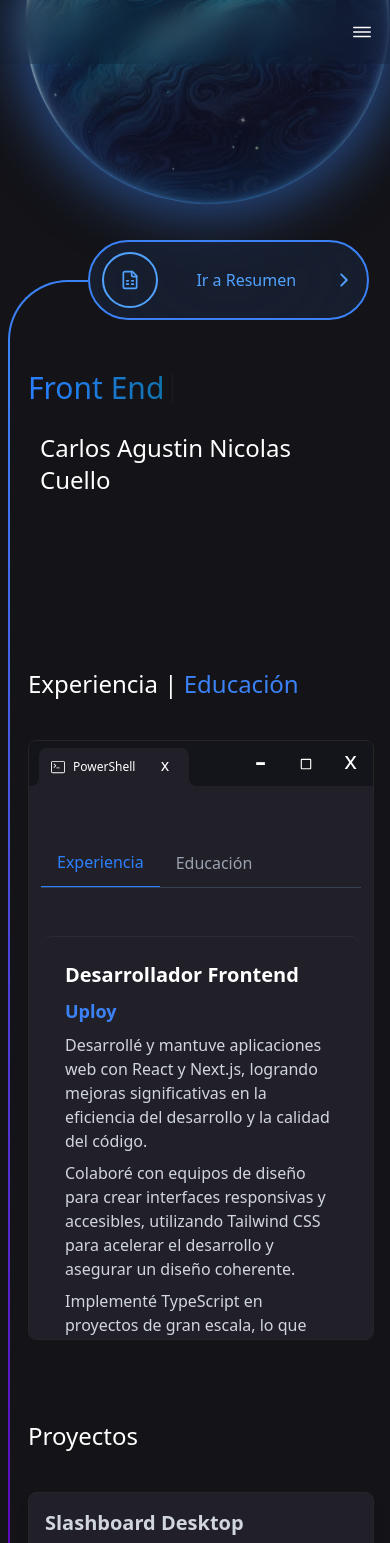
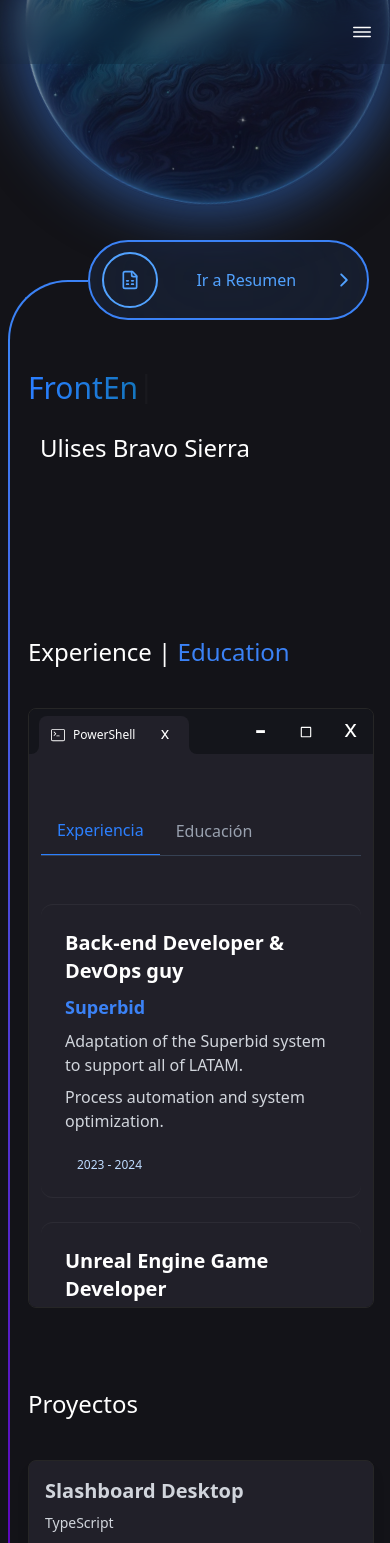
Before and after one commit to t3rry327/t3rry327-web, a React (Vite) app: page / in a window 390 px wide. Shown: the top 1543 px of the page. Built offline with nearby package versions, Linux system fonts and the light colour scheme; the HTML template or start-up script is replaced by a standard one.

Commit message:
tecnologias

```diff
--- a/src/components/common/experience.tsx
+++ b/src/components/common/experience.tsx
@@ -1,71 +1,137 @@
-import {motion} from "framer-motion";
-import {FaBriefcase, FaRocket} from "react-icons/fa";
+import { motion } from "framer-motion";
+import {
+  FaServer,
+  FaGamepad,
+  FaShieldAlt,
+  FaAndroid,
+  FaBug,
+  FaTools,
+} from "react-icons/fa";
 
 const experiences = [
   {
     id: 1,
-        title: "Desarrollador Frontend",
-        company: "Uploy",
-        period: "06/09/2023 - 26/11/2024",
+    title: "Back-end Developer & DevOps guy",
+    company: "Superbid",
+    period: "2023 - 2024",
     description: [
-            "Desarrollé y mantuve aplicaciones web con React y Next.js, logrando mejoras significativas en la eficiencia del desarrollo y la calidad del código.",
-            "Colaboré con equipos de diseño para crear interfaces responsivas y accesibles, utilizando Tailwind CSS para acelerar el desarrollo y asegurar un diseño coherente.",
-            "Implementé TypeScript en proyectos de gran escala, lo que mejoró la mantenibilidad del código y redujo errores en producción."
+      "Adaptation of the Superbid system to support all of LATAM.",
+      "Process automation and system optimization.",
     ],
-        icon: <FaRocket/>
+    icon: <FaServer />,
+  },
+  {
+    id: 2,
+    title: "Unreal Engine Game Developer",
+    company: "Stage1 Labs",
+    period: "2022 - 2024",
+    description: [
+      "I can't say anything, it's a game that hasn't been announced yet.",
+    ],
+    icon: <FaGamepad />,
   },
   {
     id: 3,
-        title: "Desarrollador Freelance",
-        company: "Aplicación de Tienda Online (Next.js Fullstack)",
-        period: "28/11/2024 - 30/12/2024",
+    title: "Vanguard Anti-Cheat Team",
+    company: "Riot Games",
+    period: "2021 - 2022",
     description: [
-            "Desarrollé una aplicación web fullstack para una tienda online utilizando Next.js, integrando React y Material UI para un frontend dinámico y funcional.",
-            "En el backend, implementé servicios con API Routes, gestioné la base de datos con MongoDB y Mongoose, y desarrollé funcionalidades como carrito de compras, manejo de usuarios, inventario y pedidos.",
-            "Para garantizar seguridad y eficiencia, utilicé JWT y OAuth en la autenticación y autoricé pagos a través de Stripe. Además, optimicé el rendimiento con imágenes mejoradas, SSR y SSG.",
-            "Trabajé estrechamente con el cliente para definir requerimientos, realizar pruebas y entregar una solución escalable y satisfactoria."
+      "Improvements in EFI cheat detection and security enhancements.",
     ],
-        icon: <FaBriefcase/>
+    icon: <FaShieldAlt />,
+  },
+  {
+    id: 4,
+    title: "Android Java Developer",
+    company: "Jubbler Technologies",
+    period: "2021 - 2021",
+    description: [
+      "Added functionalities and fixed existing issues in the mobile billing system.",
+    ],
+    icon: <FaAndroid />,
+  },
+  {
+    id: 5,
+    title: "Trainee Java Developer",
+    company: "NeuralSoft",
+    period: "2021 - 2021",
+    description: [
+      "Fixed a critical bug that caused the ERP RAM usage to reach approximately 1 TB.",
+    ],
+    icon: <FaBug />,
+  },
+  {
+    id: 6,
+    title: "Technical Support",
+    company: "Bluefish",
+    period: "2019 - 2020",
+    description: [
+      "Performed maintenance and installation tasks for hardware, software, networks, and infrastructure.",
+    ],
+    icon: <FaTools />,
   },
 ];
 
 const itemVariants = {
   hidden: { opacity: 0, x: -50 },
-    visible: { opacity: 1, x: 0, transition: { duration: 0.5, ease: "easeOut" } }
+  visible: { opacity: 1, x: 0, transition: { duration: 0.5, ease: "easeOut" } },
 };
 
 const containerVariants = {
   hidden: {},
-    visible: { transition: { staggerChildren: 0.3 } }
+  visible: { transition: { staggerChildren: 0.3 } },
 };
 
 export const Experiences = () => (
   <div className="p-2 lg:p-10 font-thin">
-        <motion.div className="relative" variants={containerVariants} initial="hidden" animate="visible">
+    <motion.div
+      className="relative"
+      variants={containerVariants}
+      initial="hidden"
+      animate="visible"
+    >
       <div className="hidden md:block absolute left-8 top-8 bottom-0 w-0.5 bg-gray-600">
         <motion.div
           className="absolute w-[2px] h-[3px] bg-white/60 opacity-10"
-                    style={{ left: "50%", transform: "translateX(-50%)", boxShadow: "0 0 16px 6px rgba(255,255, 255, 0.9)" }}
-                    animate={{ top: ["0%", "100%"], opacity: [0.7,0, 1,0, 0.7,0, 0.7] }}
+          style={{
+            left: "50%",
+            transform: "translateX(-50%)",
+            boxShadow: "0 0 16px 6px rgba(255,255, 255, 0.9)",
+          }}
+          animate={{
+            top: ["0%", "100%"],
+            opacity: [0.7, 0, 1, 0, 0.7, 0, 0.7],
+          }}
           transition={{ duration: 4, repeat: Infinity, ease: "linear" }}
         />
-                <div className="absolute left-[-3px] -top-1 w-2 h-2 bg-gray-600 rounded-full"/>
-                <div className="absolute left-[-3px] -bottom-1 w-2 h-2 bg-gray-600 rounded-full"/>
+        <div className="absolute left-[-3px] -top-1 w-2 h-2 bg-gray-600 rounded-full" />
+        <div className="absolute left-[-3px] -bottom-1 w-2 h-2 bg-gray-600 rounded-full" />
       </div>
       {experiences.map((experience) => (
-                <motion.div key={experience.id} className="relative mt-6" variants={itemVariants}>
+        <motion.div
+          key={experience.id}
+          className="relative mt-6"
+          variants={itemVariants}
+        >
           <div className="flex flex-row items-start">
             <div className="hidden md:flex items-center justify-center ml-[8px] w-[50px] h-[50px] bg-[#212029] rounded-full border-2 border-gray-600 z-10 text-[#3b82f6]">
               {experience.icon}
             </div>
-                        <div
-                            className="md:ml-6 border-b border-t border-white/5 p-6 rounded-xl flex-1 hover:border-[#3b82f6] transition-colors duration-500">
-                                <h3 className="text-xl font-bold text-white mb-2">{experience.title}</h3>
-                            <div className="text-lg font-semibold text-[#3b82f6] mb-2">{experience.company}</div>
+            <div className="md:ml-6 border-b border-t border-white/5 p-6 rounded-xl flex-1 hover:border-[#3b82f6] transition-colors duration-500">
+              <h3 className="text-xl font-bold text-white mb-2">
+                {experience.title}
+              </h3>
+              <div className="text-lg font-semibold text-[#3b82f6] mb-2">
+                {experience.company}
+              </div>
               {experience.description.map((text, index) => (
-                                <p key={index} className="text-gray-300 mb-2">{text}</p>
+                <p key={index} className="text-gray-300 mb-2">
+                  {text}
+                </p>
               ))}
-                            <p className="text-xs ml-3 text-blue-200 mt-6">{experience.period}</p>
+              <p className="text-xs ml-3 text-blue-200 mt-6">
+                {experience.period}
+              </p>
             </div>
           </div>
         </motion.div>
--- a/src/components/common/terminal.tsx
+++ b/src/components/common/terminal.tsx
@@ -1,16 +1,16 @@
-import {BsTerminal} from "react-icons/bs";
-import React, {useState} from "react";
-import {motion} from "framer-motion";
+import { BsTerminal } from "react-icons/bs";
+import React, { useState } from "react";
+import { motion } from "framer-motion";
 import ModalTerminal from "./modal-terminal.tsx";
-import {useModalContext} from "../../global/contexts/modal-context.tsx";
-import {Experiences} from "./experience.tsx";
-import {Education} from "./education.tsx";
+import { useModalContext } from "../../global/contexts/modal-context.tsx";
+import { Experiences } from "./experience.tsx";
+import { Education } from "./education.tsx";
 
 const Terminal: React.FC = () => {
   const [minimizeTerminal, setMinimizeTerminal] = useState<boolean>(false);
   const [closeTerminal, setCloseTerminal] = useState<boolean>(false);
   const [activeTab, setActiveTab] = useState<number>(0);
-    const {toggleActive} = useModalContext();
+  const { toggleActive } = useModalContext();
 
   const open = () => {
     toggleActive();
@@ -19,30 +19,38 @@ const Terminal: React.FC = () => {
   return (
     <>
       <div className="mb-10">
-                <h2 className="text-2xl lg:text-4xl text-white">Experiencia | <span
-                    className="text-[#3b82f6]">Educación</span></h2>
+        <h2 className="text-2xl lg:text-4xl text-white">
+          Experience | <span className="text-[#3b82f6]">Education</span>
+        </h2>
       </div>
       <div
-                className={`flex flex-col w-full min-h-[600px] transition-all ease-in-out rounded-lg ${minimizeTerminal && 'bg-white/3  justify-center items-center'}`}>
-                <h1 className={`text-2xl text-gray-500 ${minimizeTerminal ? 'block animate-pulse' : 'hidden'}`}>Terminal
-                    Minimizada</h1>
+        className={`flex flex-col w-full min-h-[600px] transition-all ease-in-out rounded-lg ${minimizeTerminal && "bg-white/3  justify-center items-center"}`}
+      >
+        <h1
+          className={`text-2xl text-gray-500 ${minimizeTerminal ? "block animate-pulse" : "hidden"}`}
+        >
+          Terminal Minimizada
+        </h1>
         {!closeTerminal && (
           <motion.div
-                        initial={{opacity: 0}}
-                        animate={{opacity: 1}}
-                        exit={{opacity: 0}}
-                        transition={{duration: 0.5, ease: "easeInOut"}}
-                        className={`flex flex-col w-[100%] h-[600px] transition-all border border-neutral-800 rounded-lg overflow-hidden ${minimizeTerminal ? 'hidden' : ''}`}
+            initial={{ opacity: 0 }}
+            animate={{ opacity: 1 }}
+            exit={{ opacity: 0 }}
+            transition={{ duration: 0.5, ease: "easeInOut" }}
+            className={`flex flex-col w-[100%] h-[600px] transition-all border border-neutral-800 rounded-lg overflow-hidden ${minimizeTerminal ? "hidden" : ""}`}
           >
             <div className="flex flex-row h-[45px] bg-[#14151b] w-full">
               <div className="flex flex-row items-end w-full">
                 <div className="flex flex-col items-center">
-                                    <div
-                                        className="flex flex-row relative justify-between items-center ml-[10px] relative bg-[#212029] w-[150px] lg:w-[250px] h-[30px] transition-all py-[19px] px-3 rounded-t-lg">
+                  <div className="flex flex-row relative justify-between items-center ml-[10px] relative bg-[#212029] w-[150px] lg:w-[250px] h-[30px] transition-all py-[19px] px-3 rounded-t-lg">
                     <div className="flex flex-row items-center justify-center gap-2">
-                                            <BsTerminal className="text-[14px]"/>
-                                            <h4 className="text-[12px] hidden lg:block">Windows PowerShell</h4>
-                                            <h4 className="text-[12px] block lg:hidden">PowerShell</h4>
+                      <BsTerminal className="text-[14px]" />
+                      <h4 className="text-[12px] hidden lg:block">
+                        Windows PowerShell
+                      </h4>
+                      <h4 className="text-[12px] block lg:hidden">
+                        PowerShell
+                      </h4>
                     </div>
                     <button
                       onClick={() => setCloseTerminal(true)}
@@ -51,83 +59,93 @@ const Terminal: React.FC = () => {
                       <p className="mb-1">x</p>
                     </button>
                     <span className="bg-[#212029] absolute bottom-0 -right-3 w-3 h-3">
-                                            <div className="w-full h-full bg-[#14151b] rounded-bl-lg"/>
+                      <div className="w-full h-full bg-[#14151b] rounded-bl-lg" />
                     </span>
                     <span className="bg-[#212029] absolute bottom-0 -left-3 w-3 h-3">
-                                            <div className="w-full h-full bg-[#14151b] rounded-br-lg"/>
+                      <div className="w-full h-full bg-[#14151b] rounded-br-lg" />
                     </span>
                   </div>
                 </div>
               </div>
               <div className="flex flex-row">
-                                <button onClick={() => setMinimizeTerminal(true)}
-                                        className="flex items-center justify-center w-[45px] text-4xl hover:bg-white/5 pb-2">-
+                <button
+                  onClick={() => setMinimizeTerminal(true)}
+                  className="flex items-center justify-center w-[45px] text-4xl hover:bg-white/5 pb-2"
+                >
+                  -
                 </button>
-                                <ModalTerminal minimize={() => setMinimizeTerminal(true)}/>
-                                <button onClick={() => setCloseTerminal(true)}
-                                        className="flex items-center justify-center w-[45px] text-2xl hover:bg-red-800 pb-2">x
+                <ModalTerminal minimize={() => setMinimizeTerminal(true)} />
+                <button
+                  onClick={() => setCloseTerminal(true)}
+                  className="flex items-center justify-center w-[45px] text-2xl hover:bg-red-800 pb-2"
+                >
+                  x
                 </button>
               </div>
             </div>
             <div className="flex flex-col w-full pt-10 h-full bg-[#212029] overflow-auto">
               <div className="flex flex-row border-b m-3 border-gray-700">
                 <button
-                                    className={`px-4 py-3 cursor-pointer ${activeTab === 0 ? 'border-b border-blue-500 text-blue-500' : 'text-gray-400'}`}
+                  className={`px-4 py-3 cursor-pointer ${activeTab === 0 ? "border-b border-blue-500 text-blue-500" : "text-gray-400"}`}
                   onClick={() => setActiveTab(0)}
                 >
                   Experiencia
                 </button>
                 <button
-                                    className={`px-4 py-3 cursor-pointer ${activeTab === 1 ? 'border-b border-blue-500 text-blue-500' : 'text-gray-400'}`}
+                  className={`px-4 py-3 cursor-pointer ${activeTab === 1 ? "border-b border-blue-500 text-blue-500" : "text-gray-400"}`}
                   onClick={() => setActiveTab(1)}
                 >
                   Educación
                 </button>
               </div>
               <div className="flex flex-col p-1">
-                                {activeTab === 0 && <Experiences/>}
-                                {activeTab === 1 && <Education/>}
+                {activeTab === 0 && <Experiences />}
+                {activeTab === 1 && <Education />}
               </div>
             </div>
           </motion.div>
         )}
         {minimizeTerminal && (
           <motion.div
-                        initial={{y: 50, opacity: 0}}
-                        animate={{y: 0, opacity: 1}}
-                        exit={{y: 50, opacity: 0}}
-                        transition={{duration: 0.3, ease: "easeInOut"}}
-                        style={{zIndex: 999}}
+            initial={{ y: 50, opacity: 0 }}
+            animate={{ y: 0, opacity: 1 }}
+            exit={{ y: 50, opacity: 0 }}
+            transition={{ duration: 0.3, ease: "easeInOut" }}
+            style={{ zIndex: 999 }}
             className="bg-[#212029] fixed border-t border-l border-r border-neutral-700 bottom-0 left-10 flex flex-row gap-3 items-center justify-between pr-3 w-[300px] rounded-t-lg mt-20 cursor-pointer hover:bg-white/10 backdrop-blur-3xl"
           >
-                        <div className="flex flex-row items-center justify-center gap-1 p-2 w-full h-full"
+            <div
+              className="flex flex-row items-center justify-center gap-1 p-2 w-full h-full"
               onClick={() => {
                 open();
                 setMinimizeTerminal(false);
-                             }}>
-                            <BsTerminal className="text-[18px]"/>
+              }}
+            >
+              <BsTerminal className="text-[18px]" />
               Terminal
             </div>
-                        <button onClick={() => {
-                            setMinimizeTerminal(false)
+            <button
+              onClick={() => {
+                setMinimizeTerminal(false);
               }}
-                                className="flex flex-col p-1 items-center justify-center w-6 h-6 hover:bg-white/5 rounded-full">
+              className="flex flex-col p-1 items-center justify-center w-6 h-6 hover:bg-white/5 rounded-full"
+            >
               <p className="mb-1">x</p>
             </button>
           </motion.div>
         )}
         {closeTerminal && (
           <motion.div
-                        initial={{scale: 0.8, opacity: 0}}
-                        animate={{scale: 1, opacity: 1}}
-                        exit={{scale: 0.8, opacity: 0}}
-                        transition={{duration: 0.3, ease: "easeInOut"}}
+            initial={{ scale: 0.8, opacity: 0 }}
+            animate={{ scale: 1, opacity: 1 }}
+            exit={{ scale: 0.8, opacity: 0 }}
+            transition={{ duration: 0.3, ease: "easeInOut" }}
             onClick={() => {
               setCloseTerminal(false);
             }}
             className="bg-[#212029] flex flex-row gap-3 items-center justify-center p-3 w-[300px] h-[300px] rounded-lg mt-20 cursor-pointer hover:bg-white/20"
           >
-                        <BsTerminal className="text-[88px]"/>
+            <BsTerminal className="text-[88px]" />
           </motion.div>
         )}
       </div>
--- a/src/pages/home/page.tsx
+++ b/src/pages/home/page.tsx
@@ -30,9 +30,15 @@ export default function Home() {
           </LineTopButton>
           <LineVerticalLeft>
             <div className="flex flex-col p-2 ml-3 sm:ml-0 sm:p-6 sm:p-10">
-              <TypingHeader text={["Front End Developer", "Web Developer"]} />
+              <TypingHeader
+                text={[
+                  "FrontEnd Developer",
+                  "Software Developer",
+                  "Backend Developer",
+                ]}
+              />
               <h1 className="text-2xl font-extralight mt-3 p-3">
-                Carlos Agustin Nicolas Cuello
+                Ulises Bravo Sierra
               </h1>
               <div className="flex flex-col w-full min-h-[600px] mt-20 transition-all">
                 <div className="relative flex flex-col min-h-[600px] w-full mt-20 lg:p-3 sm:px-10">
--- a/src/pages/home/sections/skills.tsx
+++ b/src/pages/home/sections/skills.tsx
@@ -1,4 +1,4 @@
-import {motion} from "framer-motion";
+import { motion } from "framer-motion";
 import {
   FaReact,
   FaNode,
@@ -9,7 +9,7 @@ import {
   FaSass,
   FaGithub,
   FaTrello,
-    FaJira
+  FaJira,
 } from "react-icons/fa";
 import {
   SiTypescript,
@@ -19,94 +19,103 @@ import {
   SiMongodb,
   SiPrisma,
   SiMysql,
-    SiDocker
+  SiDocker,
 } from "react-icons/si";
-import {TbTool} from "react-icons/tb";
-import {SkillSection} from "../../../components/common/skills-components.tsx";
-import {BsDatabaseFillGear} from "react-icons/bs";
-import {MdSettings} from "react-icons/md";
-
+import { TbTool } from "react-icons/tb";
+import { SkillSection } from "../../../components/common/skills-components.tsx";
+import { BsDatabaseFillGear } from "react-icons/bs";
+import { MdSettings } from "react-icons/md";
+import { FaJava } from "react-icons/fa6";
+import { TbBrandCSharp } from "react-icons/tb";
+import { SiCplusplus } from "react-icons/si";
 
 const SkillsPortfolio = () => {
   const skills = {
     frontend: [
-            {name: "React", icon: <FaReact className="text-blue-500"/>},
-            {name: "TypeScript", icon: <SiTypescript className="text-blue-600"/>},
-            {name: "Framer Motion", icon: <FaReact className="text-purple-500"/>},
-            {name: "Tailwind CSS", icon: <SiTailwindcss className="text-cyan-400"/>},
-            {name: "Sass", icon: <FaSass className="text-pink-500"/>},
-            {name: "CSS", icon: <FaCss3Alt className="text-blue-400"/>},
-            {name: "HTML", icon: <FaHtml5 className="text-orange-500"/>},
-            {name: "JavaScript", icon: <FaJs className="text-yellow-400"/>}
+      { name: "React", icon: <FaReact className="text-blue-500" /> },
+      { name: "TypeScript", icon: <SiTypescript className="text-blue-600" /> },
+      { name: "Framer Motion", icon: <FaReact className="text-purple-500" /> },
+      {
+        name: "Tailwind CSS",
+        icon: <SiTailwindcss className="text-cyan-400" />,
+      },
+      { name: "Sass", icon: <FaSass className="text-pink-500" /> },
+      { name: "CSS", icon: <FaCss3Alt className="text-blue-400" /> },
+      { name: "HTML", icon: <FaHtml5 className="text-orange-500" /> },
+      { name: "JavaScript", icon: <FaJs className="text-yellow-400" /> },
     ],
     backend: [
-            {name: "Node.js", icon: <FaNode className="text-green-500"/>},
-            {name: "Next.js", icon: <SiNextdotjs className="text-white"/>},
-            {name: "Express.js", icon: <SiExpress className="text-gray-400"/>}
+      { name: "Node.js", icon: <FaNode className="text-green-500" /> },
+      { name: "Next.js", icon: <SiNextdotjs className="text-white" /> },
+      { name: "Express.js", icon: <SiExpress className="text-gray-400" /> },
+      { name: "Java", icon: <FaJava className="text-gray-200" /> },
+      { name: "C#", icon: <TbBrandCSharp className="text-blue-500" /> },
+      { name: "C++", icon: <SiCplusplus className="text-blue-500" /> },
     ],
     database: [
-            {name: "MongoDB", icon: <SiMongodb className="text-green-500"/>},
-            {name: "Prisma", icon: <SiPrisma className="text-teal-500"/>},
-            {name: "MySQL", icon: <SiMysql className="text-blue-500"/>}
+      { name: "MongoDB", icon: <SiMongodb className="text-green-500" /> },
+      { name: "Prisma", icon: <SiPrisma className="text-teal-500" /> },
+      { name: "MySQL", icon: <SiMysql className="text-blue-500" /> },
     ],
     tools: [
-            {name: "Docker", icon: <SiDocker className="text-blue-400"/>},
-            {name: "Git", icon: <FaGithub className="text-gray-400"/>},
-            {name: "GitHub", icon: <FaGithub className="text-purple-400"/>},
-            {name: "Trello", icon: <FaTrello className="text-blue-500"/>},
-            {name: "Jira", icon: <FaJira className="text-blue-400"/>}
-        ]
+      { name: "Docker", icon: <SiDocker className="text-blue-400" /> },
+      { name: "Git", icon: <FaGithub className="text-gray-400" /> },
+      { name: "GitHub", icon: <FaGithub className="text-purple-400" /> },
+      { name: "Trello", icon: <FaTrello className="text-blue-500" /> },
+      { name: "Jira", icon: <FaJira className="text-blue-400" /> },
+    ],
   };
 
   return (
     <div className="flex flex-row justify-between min-h-screen px-4 sm:px-6 lg:px-8">
-            <div
-                className="hidden lg:flex flex-col items-center justify-center mt-60 ml-30 relative">
+      <div className="hidden lg:flex flex-col items-center justify-center mt-60 ml-30 relative">
         <motion.div
           className=" absolute top-[-120px] left-[-120px]"
-                    animate={{rotate: 360}}
-                    transition={{repeat: Infinity, duration: 10, ease: "linear"}}
+          animate={{ rotate: 360 }}
+          transition={{ repeat: Infinity, duration: 10, ease: "linear" }}
         >
-                    <MdSettings className="text-[196px] text-white/5"  />
+          <MdSettings className="text-[196px] text-white/5" />
         </motion.div>
         <motion.div
           className=" absolute rotate-30 top-[12px] left-[-45px]"
-                    animate={{rotate: -360}}
-                    transition={{repeat: Infinity, duration: 10, ease: "linear"}}
+          animate={{ rotate: -360 }}
+          transition={{ repeat: Infinity, duration: 10, ease: "linear" }}
         >
-                    <MdSettings className="text-[200px] text-white/5"  />
+          <MdSettings className="text-[200px] text-white/5" />
         </motion.div>
       </div>
       <motion.div
-                initial={{opacity: 0}}
-                animate={{opacity: 1}}
-                transition={{duration: 0.5}}
+        initial={{ opacity: 0 }}
+        animate={{ opacity: 1 }}
+        transition={{ duration: 0.5 }}
         className="flex flex-col w-full"
       >
         <div className="mb-12">
-                    <h1 className="text-4xl font-bold text-neutral-100 text-end mr-6 mb-4">Skills</h1>
+          <h1 className="text-4xl font-bold text-neutral-100 text-end mr-6 mb-4">
+            Skills
+          </h1>
         </div>
 
         <div className="space-y-2">
           <SkillSection
             title="Desarrollo Frontend"
             items={skills.frontend}
-                        icon={<FaReact className="text-blue-500"/>}
+            icon={<FaReact className="text-blue-500" />}
           />
           <SkillSection
             title="Desarrollo Backend"
             items={skills.backend}
-                        icon={<BsDatabaseFillGear className="text-green-500"/>}
+            icon={<BsDatabaseFillGear className="text-green-500" />}
           />
           <SkillSection
             title="Gestión de Bases de Datos"
             items={skills.database}
-                        icon={<FaDatabase className="text-blue-400"/>}
+            icon={<FaDatabase className="text-blue-400" />}
           />
           <SkillSection
             title="Herramientas"
             items={skills.tools}
-                        icon={<TbTool className="text-blue-400"/>}
+            icon={<TbTool className="text-blue-400" />}
           />
         </div>
       </motion.div>
```
Also changed, not shown: src/components/common/education.tsx (+91 -19 lines), src/components/common/skills-components.tsx (+69 -36 lines), src/components/layout/nav-bar.tsx (+24 -21 lines), 1 other file (tests, documents, lock files or other folders). Lines whose indentation alone changed are shown as unchanged.
